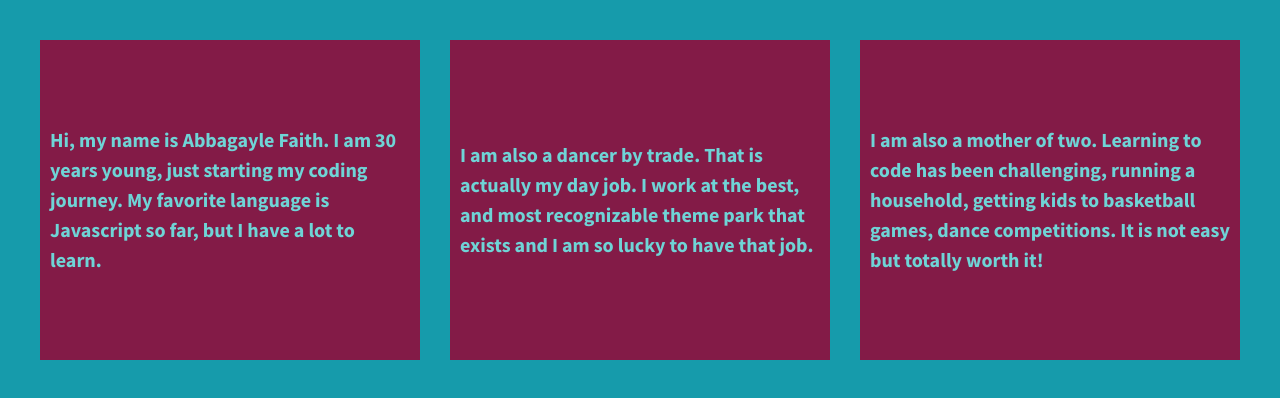
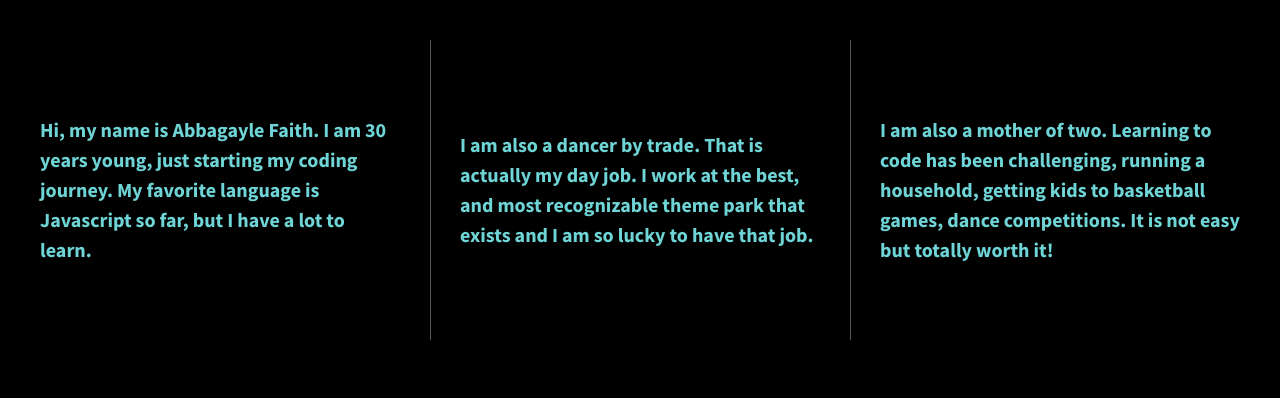
Before and after one commit to A-Faith/206-flexbox-grids, a plain HTML site: page index.html in a window 1280 px wide. Drawn offline with nearby package versions, Linux system fonts and the light colour scheme.

Commit message:
third commit

```diff
--- a/css/main.css
+++ b/css/main.css
@@ -97,8 +97,9 @@ textarea {
 
 
 html {
-  background-color: #169BAB;
+  background-color: black;
   height: 100%;
+  width: 100%;
 }
 
 body {
@@ -106,12 +107,15 @@ body {
   padding: 2em;
   font-size: 1.25em;
   height: 100%;
+  background-color: black;
 }
 
 .wrapper {
   display: flex;
+  flex-flow: row wrap;
   justify-content: space-between;
   font-weight: 700;
+  align-items: center;
 
 }
 
@@ -121,12 +125,16 @@ body {
   color: #6FD4D6;
   line-height: 1.5em;
   font-size: 1em;
-  background-color: #831B47;
+  background-color: black;
   height: 300px;
   width: 30%;
   align-items: center;
-  padding: .5em;
 
+}
+
+.div-1, .div-2 {
+  border-right: 1px solid #555;
+  padding-right: 30px;
 }
 
 
```
